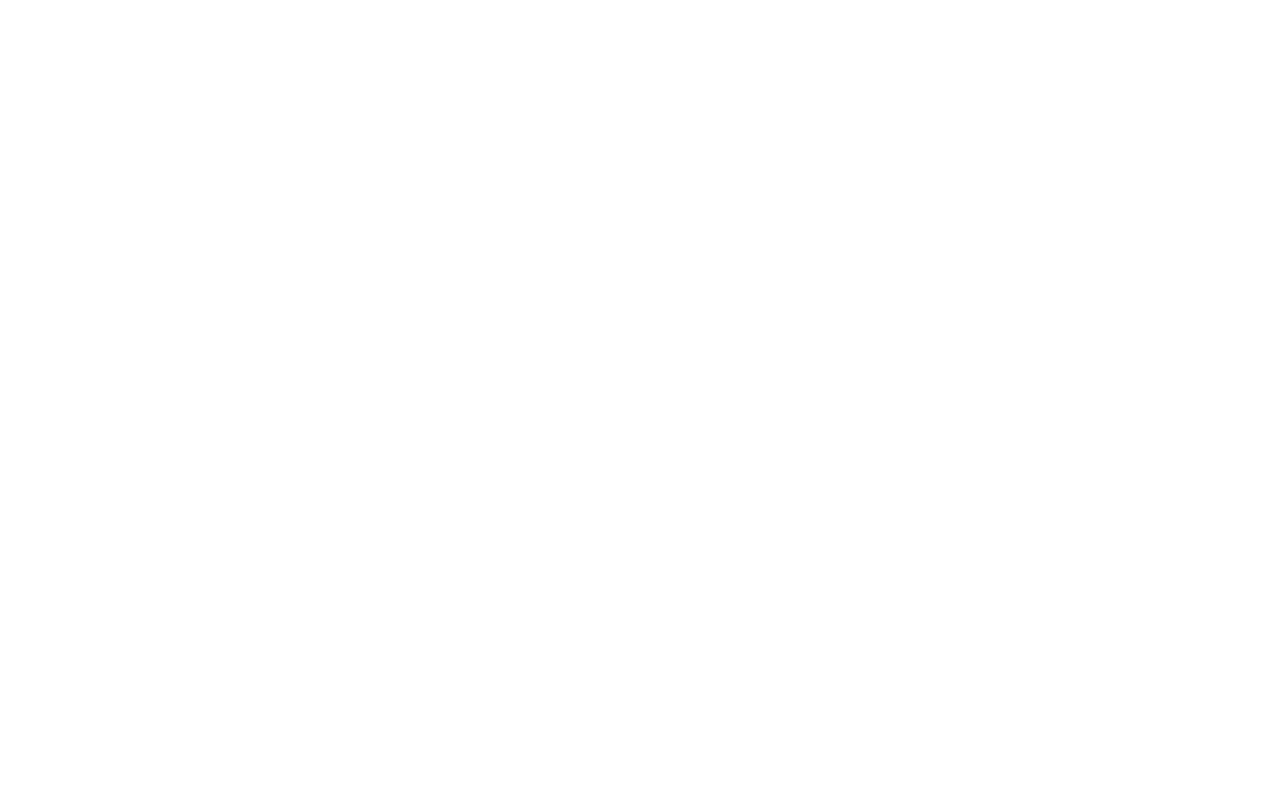
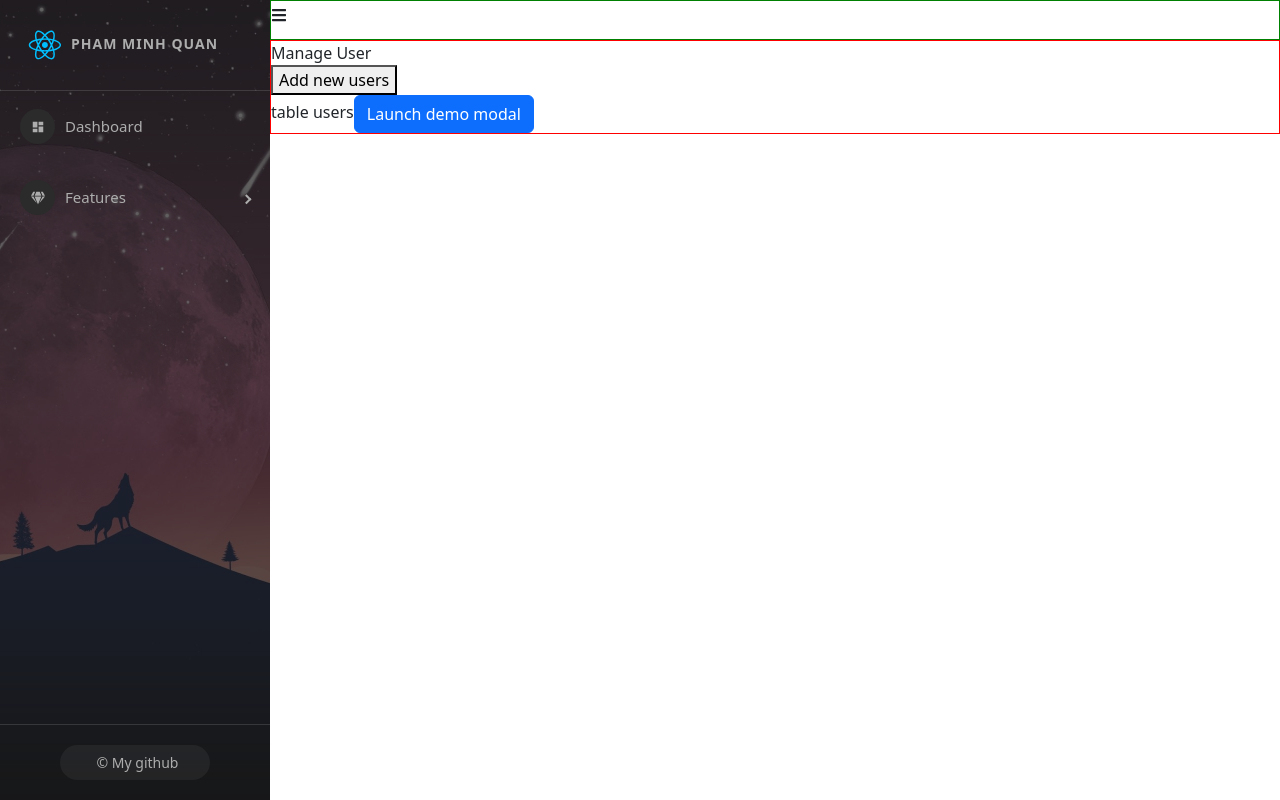
Before and after one commit to minhquan2703/SERN_Quiz, a React (Create React App) app in the folder base-react-redux/: page /admins/manage-users in a window 1280 px wide. Before the commit this address had no page. Built offline with nearby package versions, Linux system fonts and the light colour scheme.

Commit message:
UpdateAdmin_ModalCreateUser+RouterHeader

```diff
--- a/base-react-redux/src/App.js
+++ b/base-react-redux/src/App.js
@@ -1,6 +1,6 @@
 import './App.scss';
 import Header from "./components/Header/Header.js"
-import { Outlet, Link } from 'react-router-dom';
+import { Outlet } from 'react-router-dom';
 
 const App = () => {
 
--- a/base-react-redux/src/App.scss
+++ b/base-react-redux/src/App.scss
@@ -38,6 +38,7 @@
           background: #303030;
           color: white;
           height: 40px;
+          border:none;
 
         &:hover{
           background-color: black;
--- a/base-react-redux/src/components/Admin/Admin.js
+++ b/base-react-redux/src/components/Admin/Admin.js
@@ -2,6 +2,8 @@
 import './Admin.scss';
 import { FaBars } from 'react-icons/fa';
 import { useState } from "react";
+import { Outlet } from 'react-router-dom';
+
 
 const Admin = (props) => {
     const [collapsed, setCollapsed] = useState(false)
@@ -11,8 +13,12 @@
                 <SideBar collapsed={collapsed}/>
             </div>
             <div className="admin-content">
-                <FaBars onClick={() => setCollapsed(!collapsed)}/>
-                abcxyz
+                <div className="admin-header">
+                    <FaBars onClick={() => setCollapsed(!collapsed)}/>
+                </div>
+                <div className="admin-main">
+                    <Outlet />
+                </div>
             </div>
         </div>
     )
--- a/base-react-redux/src/components/Admin/Admin.scss
+++ b/base-react-redux/src/components/Admin/Admin.scss
@@ -4,17 +4,17 @@
         .pro-sidebar{
             height: 100vh !important;
         }
-        .sidebar-button{
-            border-radius: 20px;
-            height: 35px;
-            padding: 0 15px;
-            font-size: 14px;
-            background-color: #2b2b2b;
-            color:#adadad;
-            border: 1px solid #2b2b2b;
-        &:hover{
-            background-color: #444444;
+    }
+    .admin-content{
+        width: 100%;
+        .admin-header{
+            height:40px;
+            border: 1px solid green;
+
         }
+        .admin-main{
+            border: 1px solid red;
+
         }
     }
 }
--- /dev/null
+++ b/base-react-redux/src/components/Admin/Content/DashBoard.js
@@ -0,0 +1,6 @@
+const DashBoard = (props) => {
+    return (
+        <div>Dash board</div>
+    )
+}
+export default DashBoard
--- /dev/null
+++ b/base-react-redux/src/components/Admin/Content/ManageUser.js
@@ -0,0 +1,23 @@
+import ModalCreateUser from "./ModalCreateUser"
+
+
+
+const ManageUser = (props) => {
+    return (
+        <div className="manage-user-container">
+            <div className="title">
+                Manage User
+            </div>
+            <div className="user-content">
+                <div>
+                    <button>Add new users</button>
+                </div>
+                <div>
+                    table users
+                    <ModalCreateUser/>
+                </div>
+            </div>
+        </div>
+    )
+}
+export default ManageUser
--- /dev/null
+++ b/base-react-redux/src/components/Admin/Content/ModalCreateUser.js
@@ -0,0 +1,67 @@
+import { useState } from 'react';
+import Button from 'react-bootstrap/Button';
+import Modal from 'react-bootstrap/Modal';
+
+const ModalCreateUser = () => {
+    const [show, setShow] = useState(false);
+
+    const handleClose = () => setShow(false);
+    const handleShow = () => setShow(true);
+
+
+
+  return (
+    <>
+      <Button variant="primary" onClick={handleShow}>
+        Launch demo modal
+      </Button>
+
+      <Modal
+      show={show}
+      onHide={handleClose}
+      size="xl"
+      backdrop="static"
+      >
+        <Modal.Header closeButton>
+          <Modal.Title>Add new user</Modal.Title>
+        </Modal.Header>
+        <Modal.Body>
+            <form className="row g-3">
+                <div className="col-md-6">
+                    <label className="form-label">Email</label>
+                    <input type="email" className="form-control"/>
+                </div>
+                <div className="col-md-6">
+                    <label className="form-label">Password</label>
+                    <input type="password" className="form-control"/>
+                </div>
+
+                <div className="col-md-6">
+                    <label className="form-label">City</label>
+                    <input type="text" className="form-control"/>
+                </div>
+                <div className="col-md-4">
+                    <label className="form-label">Role</label>
+                    <select className="form-select">
+                    <option selected>USER</option>
+                    <option>ADMIN</option>
+                    </select>
+                </div>
+                <label>Image</label>
+                <input type="file"/>
+            </form>
+        </Modal.Body>
+        <Modal.Footer>
+          <Button variant="secondary" onClick={handleClose}>
+            Close
+          </Button>
+          <Button variant="primary" onClick={handleClose}>
+            Save
+          </Button>
+        </Modal.Footer>
+      </Modal>
+    </>
+  );
+}
+
+export default ModalCreateUser
--- a/base-react-redux/src/components/Admin/SideBar.js
+++ b/base-react-redux/src/components/Admin/SideBar.js
@@ -8,11 +8,14 @@
     SidebarFooter,
     SidebarContent,
   } from 'react-pro-sidebar';
-  import { FaTachometerAlt, FaGem, FaList, FaGithub, FaRegLaughWink, FaHeart } from 'react-icons/fa';
+  import { FaGem } from 'react-icons/fa';
   import { DiReact } from 'react-icons/di';
   import { MdDashboard } from 'react-icons/md';
   import sidebarBg from '../../assets/bg2.jpg';
   import './SideBar.scss'
+  import { Link } from 'react-router-dom';
+
+
 
 const SideBar = ({ image, collapsed, toggled, handleToggleSidebar }) => {
     return(
@@ -48,6 +51,7 @@
               //suffix={<span className="badge red">Main</span>}
             >
                 Dashboard
+                <Link to="/admins"/>
             </MenuItem>
           </Menu>
           <Menu iconShape="circle">
@@ -55,7 +59,10 @@
               icon={<FaGem />}
               title="Features"
             >
-              <MenuItem>Manage Users</MenuItem>
+              <MenuItem>
+                Manage Users
+				<Link to="/admins/manage-users"/>
+              </MenuItem>
               <MenuItem>Manage Quizs</MenuItem>
               <MenuItem>Manage Questions</MenuItem>
             </SubMenu>
--- a/base-react-redux/src/components/Header/Header.js
+++ b/base-react-redux/src/components/Header/Header.js
@@ -1,7 +1,6 @@
 import Container from 'react-bootstrap/Container';
 import Nav from 'react-bootstrap/Nav';
 import Navbar from 'react-bootstrap/Navbar';
-import NavDropdown from 'react-bootstrap/NavDropdown';
 import { NavLink } from 'react-router-dom';
 
 const Header = () => {
--- a/base-react-redux/src/index.js
+++ b/base-react-redux/src/index.js
@@ -9,6 +9,8 @@
 import User from './components/User/User';
 import Admin from './components/Admin/Admin';
 import HomePage from './components/Home/HomePage';
+import ManageUser from './components/Admin/Content/ManageUser';
+import DashBoard from './components/Admin/Content/DashBoard';
 
 const root = ReactDOM.createRoot(document.getElementById('root'));
 root.render(
@@ -21,7 +23,12 @@
           <Route index element={<HomePage/>}/>
           <Route path="users" element={<User/>} />
         </Route>
-        <Route path="admins" element={<Admin />} />
+        <Route path="admins" element={<Admin />} >
+          <Route index element={<DashBoard/>}/>
+
+          <Route path="manage-users" element={<ManageUser/>} />
+
+        </Route>
       </Routes>
     </BrowserRouter>
     {/* </React.StrictMode> */}
```
